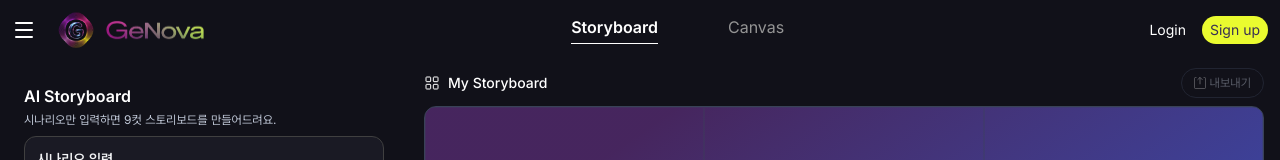
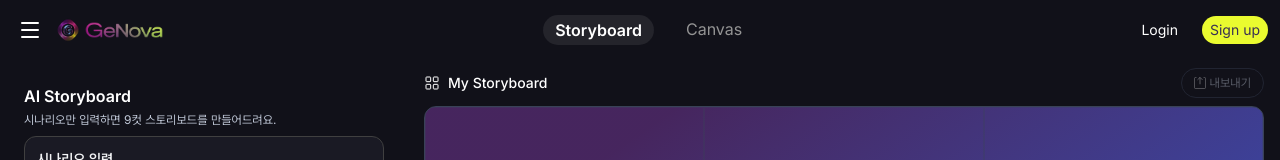
Before and after one commit to kxb2/frontend, a Next.js app: page /storyboard in a window 1280 px wide. Shown: the top 160 px of the page. Built offline with nearby package versions, Linux system fonts and the light colour scheme; no server answers.

Commit message:
style: header, library UI/디자인 수정 #61

```diff
--- a/app/components/Header.tsx
+++ b/app/components/Header.tsx
@@ -36,8 +36,8 @@ export default function Header() {
 
   return (
     <>
-      <header className="bg-background sticky top-0 z-55 flex h-15 w-full shrink-0 items-center justify-between gap-2.5 px-3">
-        <div className="flex items-center gap-5">
+      <header className="bg-background sticky top-0 z-55 flex h-15 w-full shrink-0 items-start justify-between p-3">
+        <div className="flex h-full shrink-0 items-center gap-2">
           <button
             type="button"
             aria-label="메뉴"
@@ -46,17 +46,18 @@ export default function Header() {
               if (!requireAuth()) return;
               setIsMenuOpen((prev) => !prev);
             }}
-            className="text-text-primary size-6 shrink-0 cursor-pointer"
+            className="text-text-primary flex size-9 shrink-0 cursor-pointer items-center justify-center"
           >
             <MenuIcon className="size-6" />
           </button>
-          <Link href="/" className="flex shrink-0 items-center gap-2">
-            <Image src={logoMark} alt="" className="size-10" priority />
-            <Image src={logoText} alt="GeNova" className="h-[22.862px] w-25.5" priority />
+          <Link href="/" className="flex shrink-0 items-center gap-1">
+            <Image src={logoMark} alt="" className="size-6" priority />
+            <Image src={logoText} alt="GeNova" className="h-4.5 w-20" priority />
           </Link>
         </div>
 
-        <nav className="flex items-center gap-17.5">
+        <div className="flex h-full flex-1 flex-col items-center justify-center p-2.5">
+          <nav className="flex items-center gap-5">
             {NAV_LINKS.map(({ href, label }) => {
               const isActive = pathname === href;
               return (
@@ -66,17 +67,17 @@ export default function Header() {
                   onClick={(e) => {
                     if (PROTECTED_PATHS.includes(href) && !requireAuth()) e.preventDefault();
                   }}
-                className={`flex flex-col items-center ${isActive ? 'text-label-semibold-16 text-text-primary' : 'text-body text-text-disabled'}`}
+                  className={`rounded-2xl px-3 py-1 ${isActive ? 'bg-white/8 text-label-semibold-16 text-text-primary' : 'text-body text-text-disabled'}`}
                 >
                   {label}
-                <span className={`mt-1 h-px w-full ${isActive ? 'bg-white' : 'bg-transparent'}`} />
                 </Link>
               );
             })}
           </nav>
+        </div>
 
         {user ? (
-          <div className="relative flex items-center gap-5" ref={profileMenuRef}>
+          <div className="relative flex h-9 shrink-0 items-center gap-5" ref={profileMenuRef}>
             <BellIcon className="text-text-disabled size-6 shrink-0" />
             <button type="button" aria-label="프로필" onClick={() => setIsProfileMenuOpen((prev) => !prev)} className="border-secondary flex size-7 shrink-0 cursor-pointer items-center justify-center rounded-full border">
               <div className="bg-text-primary size-6 rounded-full" />
@@ -101,8 +102,8 @@ export default function Header() {
             )}
           </div>
         ) : (
-          <div className="flex items-center gap-4">
-            <button type="button" onClick={() => openAuthModal('login')} className="text-label-regular-14 cursor-pointer text-text-primary">
+          <div className="flex h-9 shrink-0 items-center gap-4">
+            <button type="button" onClick={() => openAuthModal('login')} className="text-label-regular-14 cursor-pointer rounded-2xl px-2 py-1 text-text-primary">
               Login
             </button>
             <button type="button" onClick={() => openAuthModal('signup')} className="bg-secondary text-card-secondary text-label-regular-14 cursor-pointer rounded-2xl px-2 py-1">
--- a/app/components/Library.tsx
+++ b/app/components/Library.tsx
@@ -311,12 +311,14 @@ export default function Library({ isOpen, onClose }: LibraryProps) {
 
   return (
     <div className="bg-card scrollbar-none flex h-full w-101 flex-col overflow-y-auto rounded-r-xl">
-      <div className="flex w-full items-center gap-2 p-8">
-        <button type="button" aria-label="메뉴 닫기" onClick={onClose} className="text-text-primary size-6 shrink-0 cursor-pointer">
+      <div className="flex w-full items-center gap-2 p-3">
+        <button type="button" aria-label="메뉴 닫기" onClick={onClose} className="text-text-primary flex size-9 shrink-0 cursor-pointer items-center justify-center">
           <MenuIcon className="size-6" />
         </button>
-        <Image src={logoMark} alt="" className="size-6" />
-        <Image src={logoText} alt="GeNova" className="h-4.5 w-20" priority />
+        <div className="flex shrink-0 items-center gap-1">
+          <Image src={logoMark} alt="" className="size-6" />
+          <Image src={logoText} alt="GeNova" className="h-4.5 w-20" priority />
+        </div>
       </div>
 
       <div className="bg-border h-px w-full shrink-0" />
```
Lines whose indentation alone changed are shown as unchanged.
